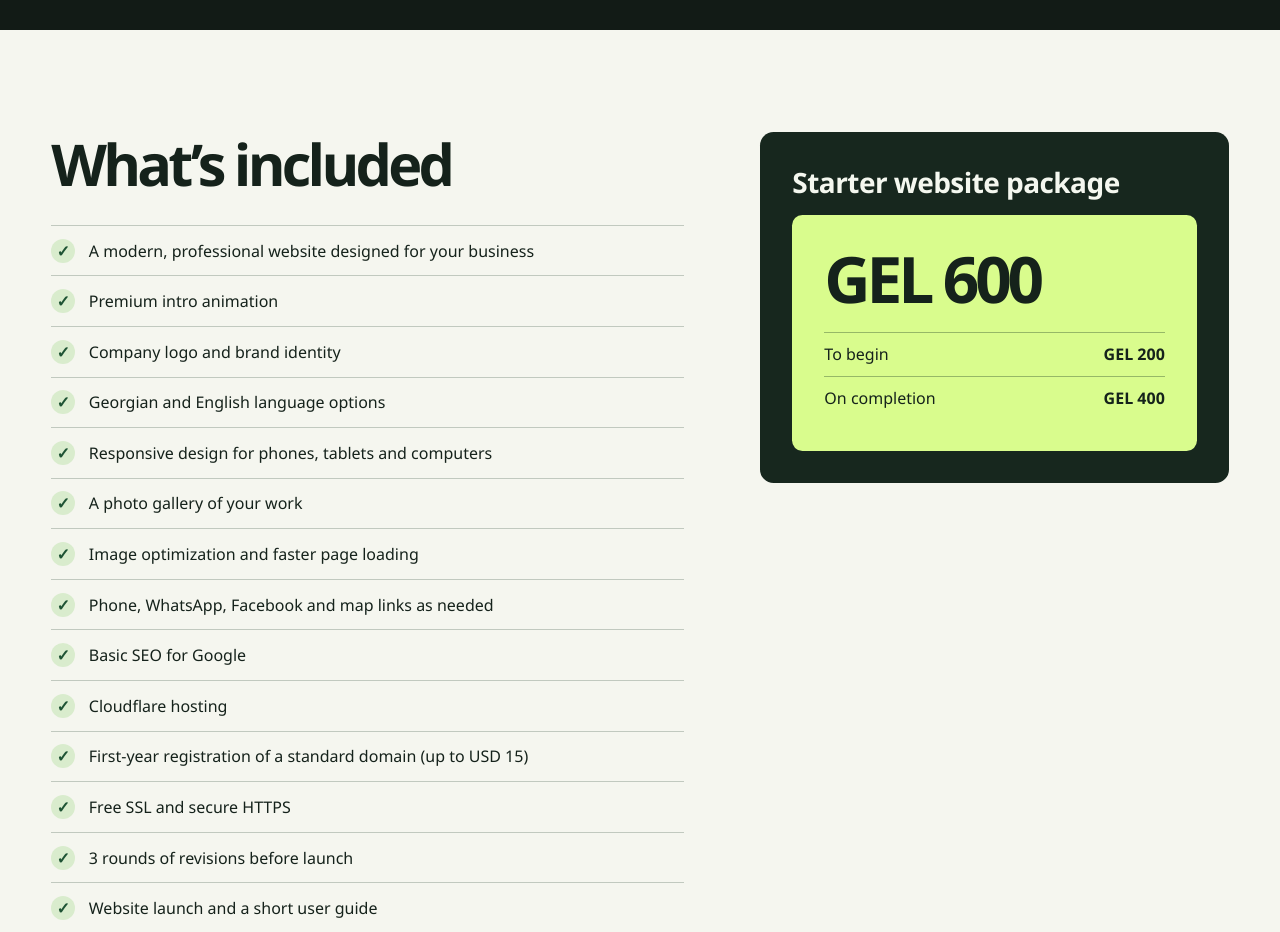
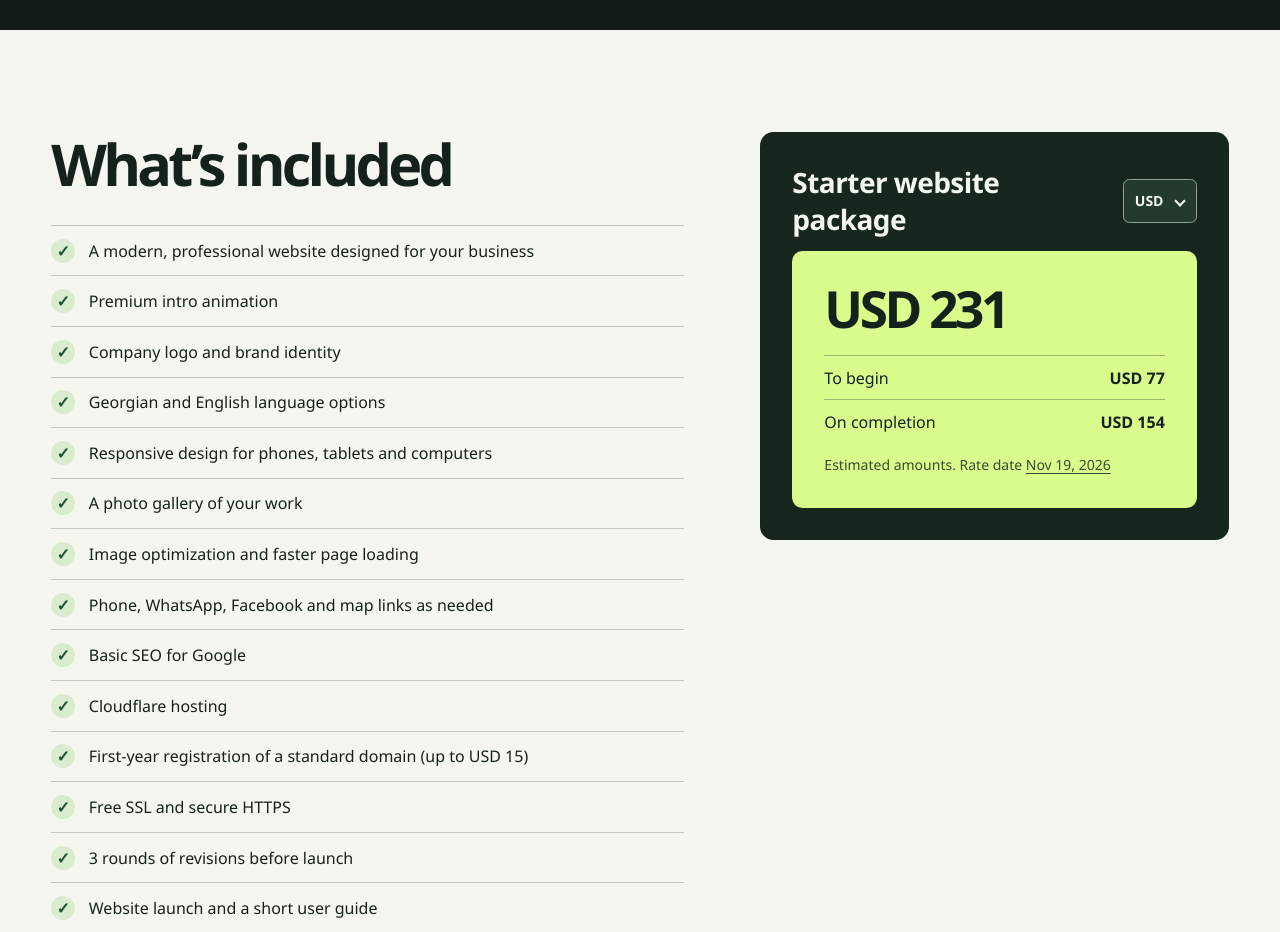
Before and after one commit to init500/atlas-1001-web-studio, an Astro site: page / in a window 1280 px wide. Shown: the part 880-1812 px from the top of the page. Built offline with nearby package versions, Linux system fonts and the light colour scheme; Astro itself is replaced by a stand-in of ours.

Commit message:
Add language-specific package currency choices

```diff
--- /dev/null
+++ b/src/components/PackagePrice.astro
@@ -0,0 +1,58 @@
+---
+import { copy, type Locale } from '../lib/copy';
+import { currencies, defaultCurrencies, exchangeDate, exchangeSource, offer, packagePrice } from '../lib/site';
+
+interface Props { locale: Locale }
+const { locale } = Astro.props;
+const t = copy[locale];
+const currency = defaultCurrencies[locale];
+const prices = Object.fromEntries(currencies.map(code => [code, packagePrice(locale, code)]));
+const price = prices[currency]!;
+const rateDate = new Intl.DateTimeFormat(locale, { dateStyle: 'medium', timeZone: 'UTC' }).format(new Date(exchangeDate));
+---
+<section class="package-price" id="pricing" data-prices={JSON.stringify(prices)} data-base-currency={offer.currency}>
+  <div class="package-price-heading">
+    <h2>{t.pricing[0]}</h2>
+    <span class="currency-picker" data-currency-picker hidden>
+      <select aria-label={t.currencyLabel} data-currency>
+        {currencies.map(code => <option value={code} selected={code === currency}>{code}</option>)}
+      </select>
+    </span>
+  </div>
+  <div class="price-card" aria-live="polite" aria-atomic="true">
+    <strong data-total>{price.total}</strong>
+    <dl>
+      <div><dt>{t.pricing[1]}</dt><dd data-start>{price.start}</dd></div>
+      <div><dt>{t.pricing[2]}</dt><dd data-completion>{price.completion}</dd></div>
+    </dl>
+    <p class="exchange-note" data-exchange-note hidden={currency === offer.currency}>
+      {t.exchangeNote} <a href={exchangeSource}><time datetime={exchangeDate}>{rateDate}</time></a>
+    </p>
+  </div>
+</section>
+
+<script>
+  import type { Currency, packagePrice } from '../lib/site';
+  const section = document.querySelector<HTMLElement>('#pricing[data-prices]');
+  const picker = section?.querySelector<HTMLElement>('[data-currency-picker]');
+  const select = section?.querySelector<HTMLSelectElement>('[data-currency]');
+  const total = section?.querySelector('[data-total]');
+  const start = section?.querySelector('[data-start]');
+  const completion = section?.querySelector('[data-completion]');
+  const note = section?.querySelector<HTMLElement>('[data-exchange-note]');
+  if (section?.dataset.prices && picker && select && total && start && completion && note) {
+    const prices = JSON.parse(section.dataset.prices) as Record<Currency, ReturnType<typeof packagePrice>>;
+    const update = () => {
+      const currency = select.value as Currency;
+      const price = prices[currency];
+      if (!price) return;
+      total.textContent = price.total;
+      start.textContent = price.start;
+      completion.textContent = price.completion;
+      note.hidden = currency === section.dataset.baseCurrency;
+    };
+    select.addEventListener('change', update);
+    update();
+    picker.hidden = false;
+  }
+</script>
--- a/src/components/StudioPage.astro
+++ b/src/components/StudioPage.astro
@@ -1,7 +1,8 @@
 ---
 import { copy, locales, type Locale } from '../lib/copy';
-import { base, brand, contacts, formatPrice, home, offer, origin } from '../lib/site';
+import { base, brand, contacts, home, origin } from '../lib/site';
 import Wordmark from './Wordmark.astro';
+import PackagePrice from './PackagePrice.astro';
 import '../styles/studio.css';
 interface Props { locale: Locale }
 const { locale } = Astro.props;
@@ -59,16 +60,7 @@ const navIds = ['services', 'process', 'pricing', 'contact'];
               {t.included.map(item => <li><span class="included-check" aria-hidden="true">✓</span><span>{item}</span></li>)}
             </ul>
           </div>
-          <section class="package-price" id="pricing">
-            <h2>{t.pricing[0]}</h2>
-            <div class="price-card">
-              <strong>{formatPrice(offer.total, locale)}</strong>
-              <dl>
-                <div><dt>{t.pricing[1]}</dt><dd>{formatPrice(offer.start, locale)}</dd></div>
-                <div><dt>{t.pricing[2]}</dt><dd>{formatPrice(offer.total - offer.start, locale)}</dd></div>
-              </dl>
-            </div>
-          </section>
+          <PackagePrice locale={locale} />
         </div>
       </section>
       <section class="showcase" aria-labelledby="showcase">
--- a/src/lib/copy.ts
+++ b/src/lib/copy.ts
@@ -4,7 +4,7 @@ type Copy = {
   headline: [string, string]; intro: string; includedTitle: string; included: readonly string[];
   why: [string, string]; process: string; steps: [string, string][];
   showcase: [string, string]; specimen: [string, string];
-  pricing: [string, string, string]; contact: [string, string, string];
+  pricing: [string, string, string]; currencyLabel: string; exchangeNote: string; contact: [string, string, string];
   promo: [string, string, string]; skip: string; missing: [string, string];
 };
 
@@ -45,6 +45,8 @@ export const copy = {
     showcase: ['ერთი დიზაინი, სხვადასხვა ეკრანი', 'სტუდიის მიერ შექმნილი ნიმუში აჩვენებს, როგორ ერგება ერთსა და იმავე გვერდს ფართო და ვიწრო ეკრანი.'],
     specimen: ['ნიმუში', 'საიტის ორი ვერსია, დესკტოპისა და ტელეფონისთვის'],
     pricing: ['საწყისი ვებსაიტის პაკეტი', 'დაწყებისას', 'დასრულებისას'],
+    currencyLabel: 'ვალუტა',
+    exchangeNote: 'მიახლოებითი თანხები. კურსის თარიღი',
     contact: ['მოგვიყევით თქვენი პროექტის შესახებ', 'საუბრისთვის მოამზადეთ სასურველი გვერდების სია, ენები და გაშვების თარიღი, თუ უკვე გაქვთ შერჩეული.', 'საკონტაქტო არხები ჯერ არ გამოქვეყნებულა.'],
     promo: ['გჭირდებათ ვებსაიტი?', 'ვებდიზაინი, SEO და ჰოსტინგი.', 'გაეცანით სერვისებს'],
     skip: 'შინაარსზე გადასვლა',
@@ -86,6 +88,8 @@ export const copy = {
     showcase: ['One design, different screens', 'This studio design sample shows how the same page adapts to a wide display and a phone.'],
     specimen: ['Design sample', 'The same website on a desktop and a phone'],
     pricing: ['Starter website package', 'To begin', 'On completion'],
+    currencyLabel: 'Currency',
+    exchangeNote: 'Estimated amounts. Rate date',
     contact: ['Tell us about your project', 'For an initial discussion, gather the pages and languages you need and any launch date you have in mind.', 'Contact channels are pending publication.'],
     promo: ['Need a professional website?', 'Custom design, responsive websites, SEO and hosting support.', 'Explore our services'],
     skip: 'Skip to content',
@@ -127,6 +131,8 @@ export const copy = {
     showcase: ['Tek tasarım, farklı ekranlar', 'Bu stüdyo örneği, aynı sayfanın geniş ekranda ve telefonda nasıl göründüğünü gösteriyor.'],
     specimen: ['Tasarım örneği', 'Aynı web sitesinin bilgisayar ve telefon görünümleri'],
     pricing: ['Başlangıç web sitesi paketi', 'Başlangıçta', 'Teslimde'],
+    currencyLabel: 'Para birimi',
+    exchangeNote: 'Yaklaşık tutarlar. Kur tarihi',
     contact: ['Projenizi bize anlatın', 'İlk görüşme için istediğiniz sayfaları, dilleri ve varsa hedef yayın tarihini belirleyebilirsiniz.', 'İletişim kanalları henüz yayımlanmadı.'],
     promo: ['Profesyonel bir web sitesine mi ihtiyacınız var?', 'Özel tasarım, mobil uyum, SEO ve hosting desteği.', 'Hizmetleri keşfedin'],
     skip: 'İçeriğe geç',
--- a/src/lib/site.ts
+++ b/src/lib/site.ts
@@ -6,8 +6,26 @@ export const origin = 'https://init500.github.io';
 export const defaultLocale = 'en';
 
 export const offer = { total: 600, start: 200, currency: 'GEL' } as const;
-export const formatPrice = (amount: number, locale: string) =>
-  new Intl.NumberFormat(locale, { style: 'currency', currency: offer.currency, maximumFractionDigits: 0 }).format(amount);
+// GEL per unit, from the National Bank of Georgia's official rates for exchangeDate.
+const gelPerUnit = { USD: 2.5927, TRY: 0.0514, GEL: 1 } as const;
+export const exchangeDate = '2026-11-19';
+export const exchangeSource = 'https://nbg.gov.ge/en/monetary-policy/currency';
+export type Currency = keyof typeof gelPerUnit;
+export const currencies = Object.keys(gelPerUnit) as Currency[];
+export const defaultCurrencies = { en: 'USD', tr: 'TRY', ka: 'GEL' } satisfies Record<Locale, Currency>;
+
+export function packagePrice(locale: Locale, currency: Currency) {
+  const rate = gelPerUnit[currency];
+  const total = Math.round(offer.total / rate);
+  const start = Math.round(offer.start / rate);
+  const format = new Intl.NumberFormat(locale, {
+    style: 'currency',
+    currency,
+    currencyDisplay: 'code',
+    maximumFractionDigits: 0,
+  });
+  return { total: format.format(total), start: format.format(start), completion: format.format(total - start) };
+}
 
 type ContactChannel = { label: string; href: `mailto:${string}` | `tel:${string}` | `https://${string}` };
 // Add only confirmed studio contact channels.
--- a/src/styles/studio.css
+++ b/src/styles/studio.css
@@ -62,7 +62,12 @@ html[lang="ka"] h1 { overflow-wrap: anywhere; font-size: clamp(1.9rem, 11.4cqi,
 .included-list li { display: flex; align-items: baseline; gap: .85rem; padding: .8rem 0; border-bottom: 1px solid #c1c9bf; line-height: 1.5; overflow-wrap: anywhere; }
 .included-check { display: inline-grid; place-items: center; width: 1.5rem; height: 1.5rem; flex: 0 0 1.5rem; border-radius: 50%; background: #d9eccd; color: #1e5334; font-weight: 800; line-height: 1; }
 .package-price { padding: clamp(1.1rem, 3vw, 2rem); border-radius: .85rem; color: #f4f7ef; background: #17271e; }
-.package-price h2 { margin-bottom: .9rem; font-size: clamp(1.2rem, 2.4vw, 1.75rem); letter-spacing: -.02em; line-height: 1.3; }
+.package-price-heading { display: flex; flex-wrap: wrap; align-items: center; justify-content: space-between; gap: .5rem .75rem; margin-bottom: .9rem; }
+.package-price h2 { flex: 1 1 8rem; min-width: 0; overflow-wrap: anywhere; font-size: clamp(1.2rem, 2.4vw, 1.75rem); letter-spacing: -.02em; line-height: 1.3; }
+.currency-picker { position: relative; }
+.currency-picker::after { content: ''; position: absolute; inset-inline-end: .8rem; top: calc(50% - .25rem); width: .5rem; height: .5rem; border: solid currentColor; border-width: 0 2px 2px 0; transform: rotate(45deg); pointer-events: none; }
+.currency-picker select { appearance: none; color-scheme: dark; background: #243a2d; color: #f4f7ef; border: 1px solid #8fa495; border-radius: .4rem; min-height: 44px; padding: .4rem 2rem .4rem .65rem; font-family: inherit; font-size: .875rem; font-weight: 700; cursor: pointer; }
+.currency-picker select:focus-visible { outline: 2px solid #d9fc8d; outline-offset: 3px; }
 .process p, .contact p { color: var(--muted); margin-top: .55rem; }
 .showcase { background: #e4ebe0; }
 .showcase p { margin-top: 1.15rem; max-width: 38ch; }
@@ -81,10 +86,11 @@ html[lang="ka"] h1 { overflow-wrap: anywhere; font-size: clamp(1.9rem, 11.4cqi,
 .process li:first-child { padding-top: 0; }
 .process li::marker { color: #416349; font-weight: 700; }
 .price-card { color: var(--ink); background: var(--green); padding: clamp(1.2rem, 4vw, 2rem); border-radius: .65rem; }
-.price-card > strong { font-size: clamp(2.55rem, 5vw, 4.75rem); line-height: 1; letter-spacing: -.065em; }
+.price-card > strong { font-size: clamp(1.9rem, 4vw, 4.25rem); overflow-wrap: anywhere; line-height: 1; letter-spacing: -.065em; }
 .price-card dl { margin: 1.3rem 0 0; }
 .price-card dl div { display: flex; justify-content: space-between; gap: 1rem; padding-block: .65rem; border-top: 1px solid #31512e66; }
-.price-card dd { margin: 0; font-weight: 700; }
+.price-card dd { margin: 0; font-weight: 700; text-align: end; }
+.exchange-note { margin-top: .65rem; color: #344d2d; font-size: .875rem; }
 .contact p { max-width: 56ch; }
 .contact .contact-status { margin-top: 1rem; }
 .footer { background: #121b16; color: #f4f7ef; }
```
Also changed, not shown: README.md.
